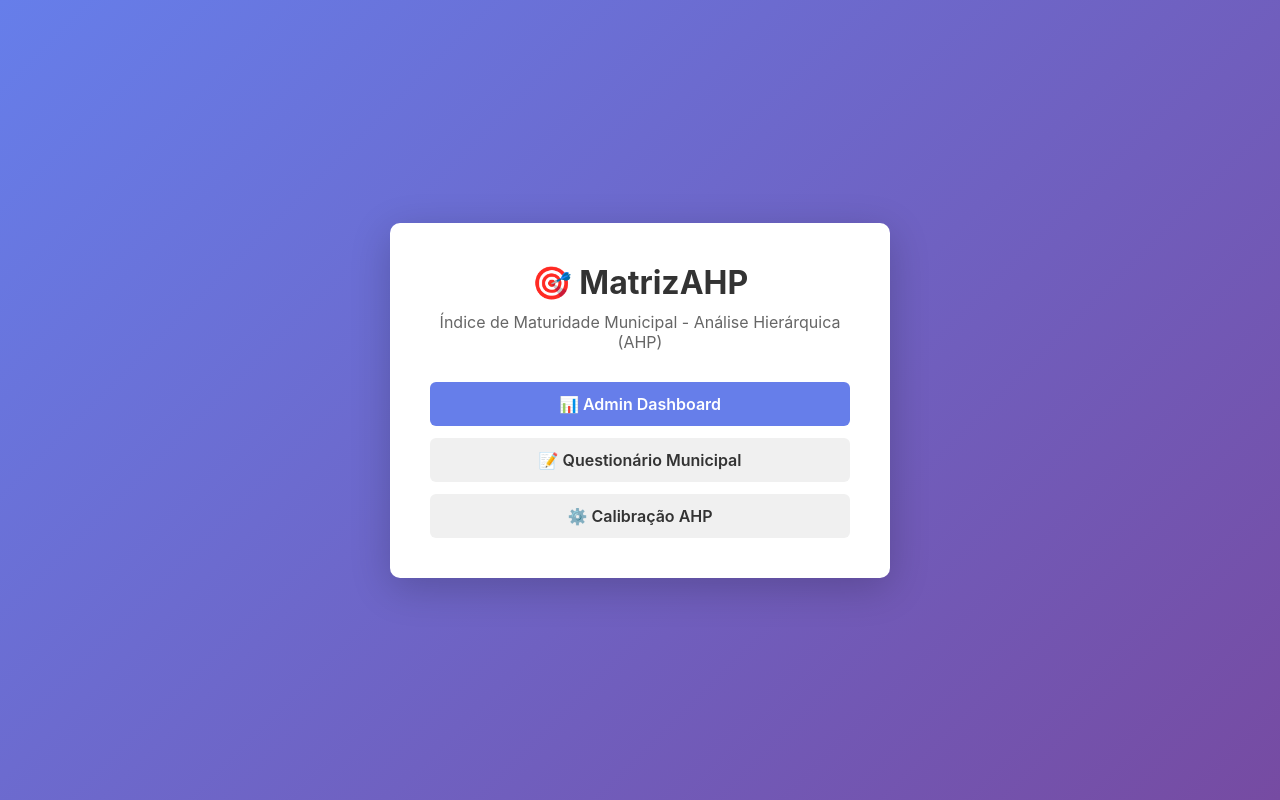
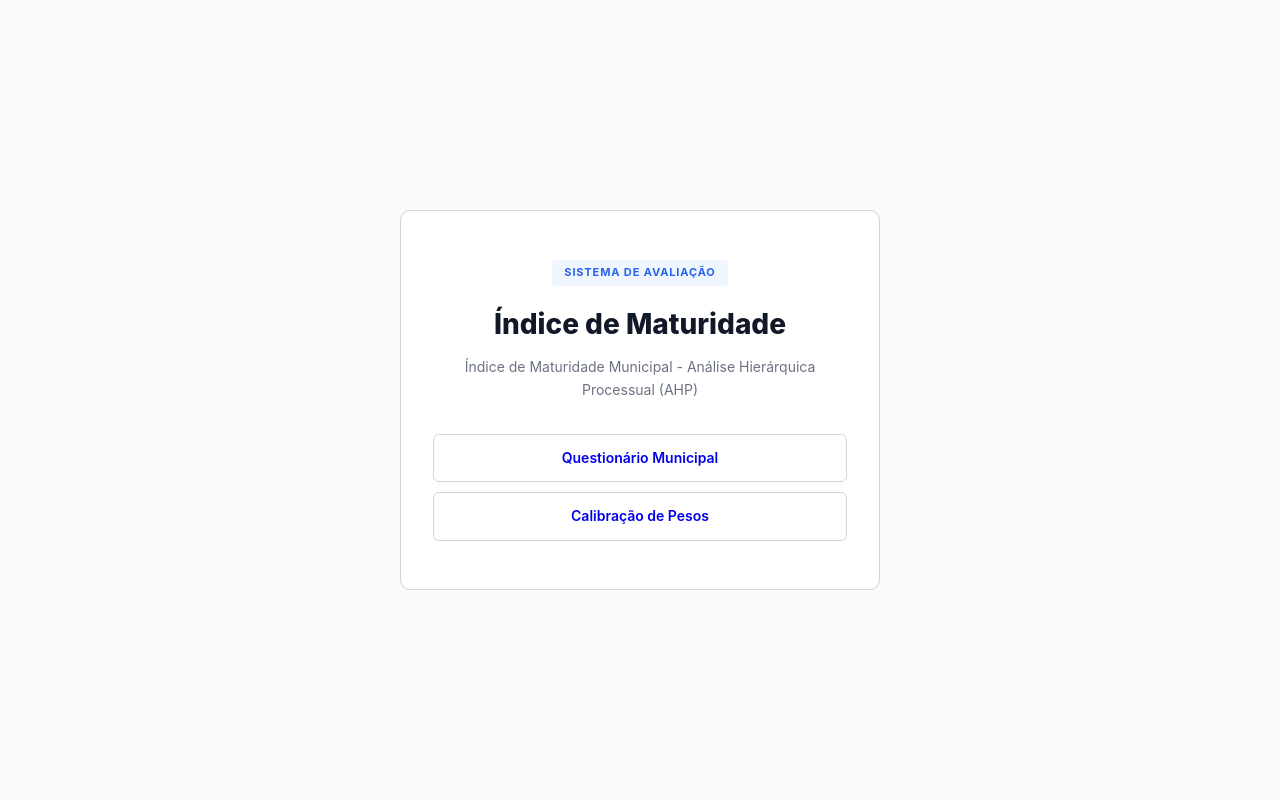
Before and after one commit to BiellGG14/MatrizAHP, a website: page index.html in a window 1280 px wide. Drawn offline with Linux system fonts and the light colour scheme.

Commit message:
Improve UX and security: standardize index, add municipality search, remove JSON export
- Standardize index.html per company design guidelines (no emojis, clean layout)
- Remove admin dashboard from public navigation for security
- Add municipality autocomplete with state-based filtering (default: SP)
- Remove automatic JSON download from calibration workflow (using Turso instead)

Co-Authored-By: Claude Haiku 4.5 <noreply@anthropic.com>

```diff
--- a/index.html
+++ b/index.html
@@ -1,68 +1,95 @@
 <!DOCTYPE html>
 <html lang="pt-BR">
 <head>
-  <meta charset="UTF-8">
-  <meta name="viewport" content="width=device-width, initial-scale=1.0">
-  <title>MatrizAHP - Índice de Maturidade Municipal</title>
+  <meta charset="UTF-8"/>
+  <meta name="viewport" content="width=device-width, initial-scale=1.0"/>
+  <title>Índice de Maturidade Municipal</title>
   <style>
-    * { margin: 0; padding: 0; box-sizing: border-box; }
+    :root {
+      --primary: #2563eb;
+      --primary-dark: #1d4ed8;
+      --text: #111827;
+      --text-sec: #6b7280;
+      --border: #d1d5db;
+      --surface: #f9fafb;
+      --white: #ffffff;
+    }
+    * { box-sizing: border-box; margin: 0; padding: 0; }
+    html, body { height: 100%; }
     body {
       font-family: -apple-system, BlinkMacSystemFont, 'Segoe UI', Roboto, sans-serif;
-      background: linear-gradient(135deg, #667eea 0%, #764ba2 100%);
-      min-height: 100vh;
+      font-size: 15px;
+      color: var(--text);
+      background: var(--surface);
+      line-height: 1.6;
       display: flex;
       align-items: center;
       justify-content: center;
+      min-height: 100vh;
     }
     .container {
+      max-width: 480px;
+      background: var(--white);
+      border: 1px solid var(--border);
+      border-radius: 10px;
+      padding: 48px 32px;
       text-align: center;
-      background: white;
-      padding: 40px;
-      border-radius: 10px;
-      box-shadow: 0 10px 40px rgba(0,0,0,0.2);
-      max-width: 500px;
     }
-    h1 { color: #333; margin-bottom: 10px; }
-    p { color: #666; margin-bottom: 30px; }
+    .badge {
+      display: inline-block;
+      font-size: 11px;
+      font-weight: 700;
+      letter-spacing: 0.08em;
+      text-transform: uppercase;
+      color: var(--primary);
+      background: #eff6ff;
+      border-radius: 4px;
+      padding: 4px 12px;
+      margin-bottom: 16px;
+    }
+    h1 {
+      font-size: 28px;
+      font-weight: 800;
+      color: var(--text);
+      margin-bottom: 8px;
+    }
+    p {
+      font-size: 14px;
+      color: var(--text-sec);
+      margin-bottom: 32px;
+      line-height: 1.7;
+    }
     .links {
       display: flex;
       flex-direction: column;
-      gap: 12px;
+      gap: 10px;
     }
     a {
-      padding: 12px 24px;
+      padding: 12px 16px;
       border-radius: 6px;
       text-decoration: none;
+      font-size: 14px;
       font-weight: 600;
-      transition: all 0.3s;
-      display: inline-block;
+      transition: all 0.2s;
+      display: block;
+      border: 1px solid var(--border);
     }
-    .btn-primary {
-      background: #667eea;
-      color: white;
-    }
-    .btn-primary:hover {
-      background: #5568d3;
-      transform: translateY(-2px);
-    }
-    .btn-secondary {
-      background: #f0f0f0;
-      color: #333;
-    }
-    .btn-secondary:hover {
-      background: #e0e0e0;
+    a:hover {
+      border-color: var(--primary);
+      background: #eff6ff;
+      color: var(--primary);
     }
   </style>
 </head>
 <body>
   <div class="container">
-    <h1>🎯 MatrizAHP</h1>
-    <p>Índice de Maturidade Municipal - Análise Hierárquica (AHP)</p>
+    <span class="badge">Sistema de Avaliação</span>
+    <h1>Índice de Maturidade</h1>
+    <p>Índice de Maturidade Municipal - Análise Hierárquica Processual (AHP)</p>
 
     <div class="links">
-      <a href="/admin/dashboard.html" class="btn-primary">📊 Admin Dashboard</a>
-      <a href="/assessment/questionario-municipal.html" class="btn-secondary">📝 Questionário Municipal</a>
-      <a href="/calibracao/ahp-express.html" class="btn-secondary">⚙️ Calibração AHP</a>
+      <a href="/assessment/questionario-municipal.html">Questionário Municipal</a>
+      <a href="/calibracao/ahp-express.html">Calibração de Pesos</a>
     </div>
   </div>
 </body>
```
Also changed, not shown: assessment/questionario-municipal.html (+28 -1 lines), calibracao/ahp-express.html (+0 -10 lines).
